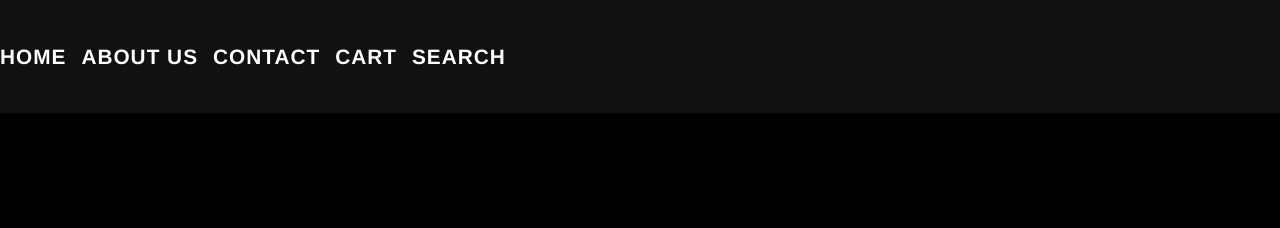
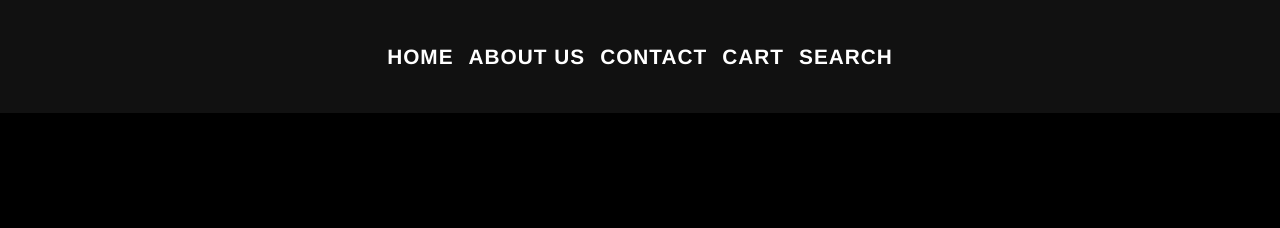
Before and after one commit to Toplyx/veloxwearable, a plain HTML site: page index.html in a window 1280 px wide. Shown: the top 228 px of the page. Drawn offline with Linux system fonts and the light colour scheme.

Commit message:
Add files via upload

```diff
--- a/styles.css
+++ b/styles.css
@@ -27,11 +27,14 @@ header {
 header nav ul {
     list-style: none;
     display: flex;
-    flex-direction: row; /* odkazy pod sebou */
+    flex-direction: row; /* odkazy vedle sebe */
     align-items: center;
     gap: 15px;
     padding: 20px 0;
+    width: 100%; /* přidáno pro zajištění plné šířky */
+    justify-content: center; /* zajistí, že odkazy budou ve středu */
 }
+
 
 header nav ul li {
     position: relative;
```
